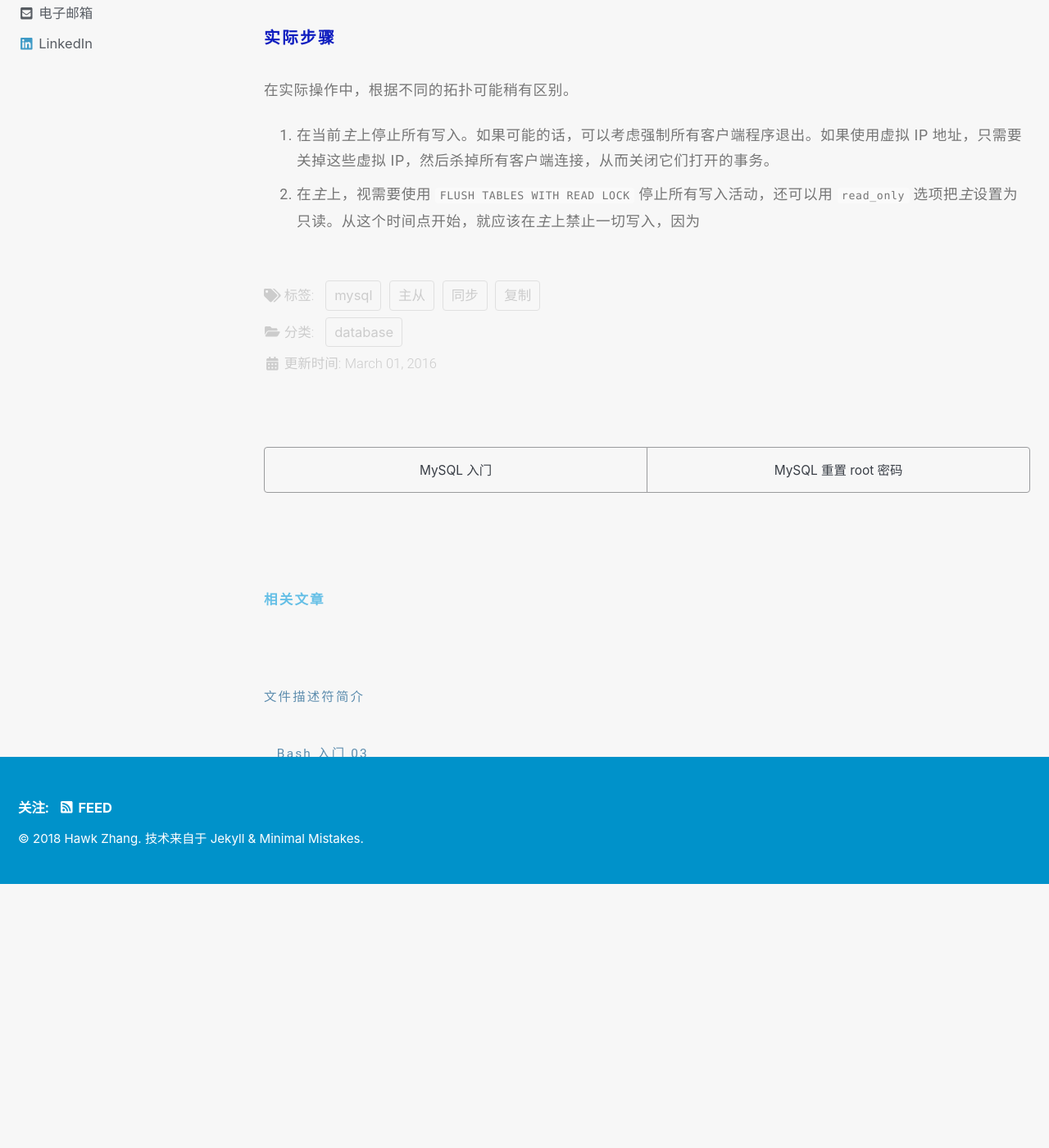
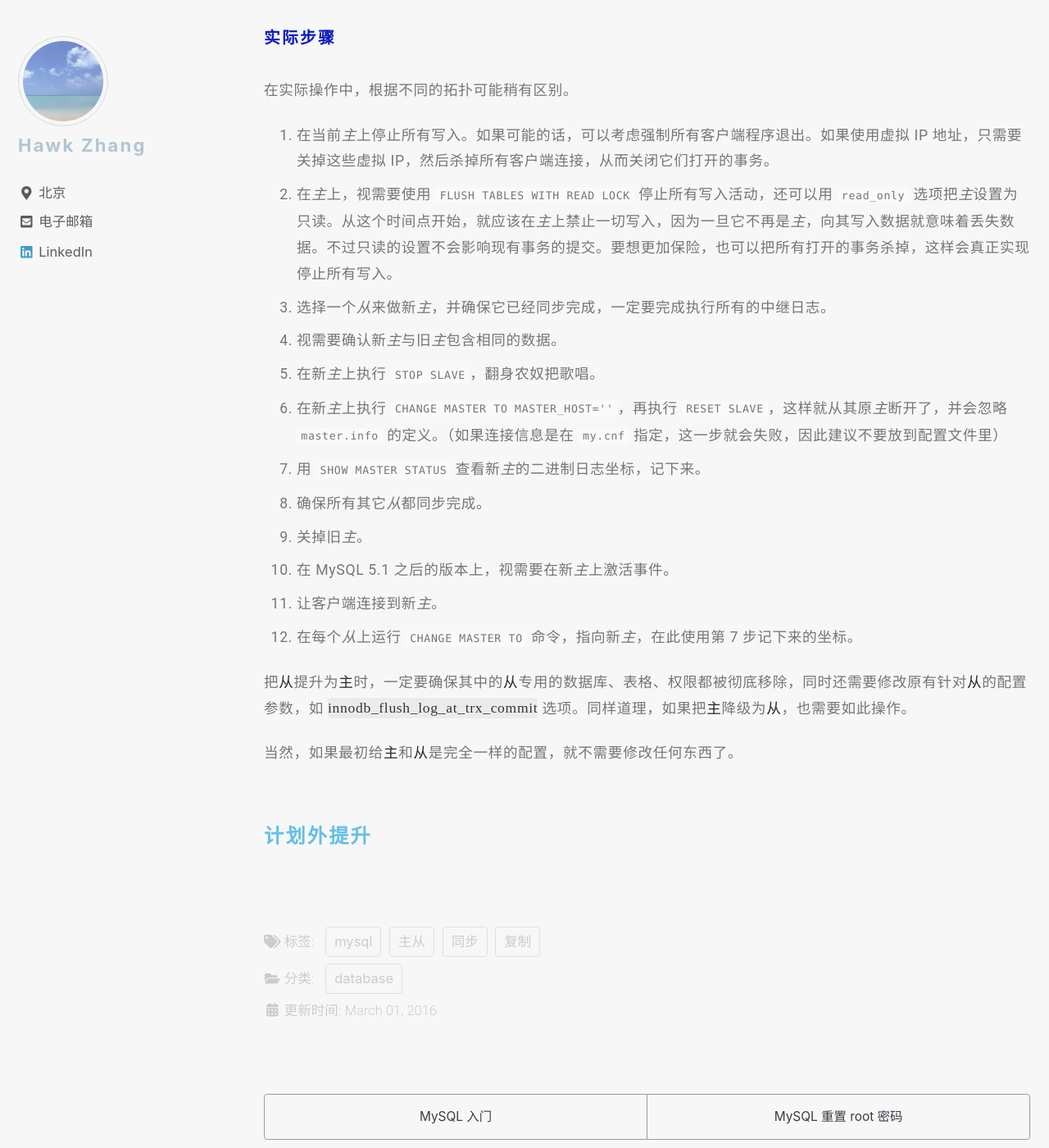
Before and after one commit to narru888/linotes_note, a Jekyll site: the page built from _posts/mysql/2016-03-01-master.slave.md, in a window 1280 px wide and 1400 px high, scrolled down 50079 px. Shown: the whole window at 82% size. Built offline with Jekyll 4.4.1, drawn with Linux system fonts in a browser that asks for light colours; nearby versions of some CDN libraries; a script that is not in the unit is left out; before the commit the page ends 51173 px from its top, so only the background shows below that.

Commit message:
update on 2018-08-16 08:30:01 CST

```diff
--- a/_posts/mysql/2016-03-01-master.slave.md
+++ b/_posts/mysql/2016-03-01-master.slave.md
@@ -1585,4 +1585,23 @@ $ pt-table-checksum --replicate=test.checksum <master_host>
 在实际操作中，根据不同的拓扑可能稍有区别。
 
 1. 在当前*主*上停止所有写入。如果可能的话，可以考虑强制所有客户端程序退出。如果使用虚拟 IP 地址，只需要关掉这些虚拟 IP，然后杀掉所有客户端连接，从而关闭它们打开的事务。
-2. 在*主*上，视需要使用 `FLUSH TABLES WITH READ LOCK` 停止所有写入活动，还可以用 `read_only` 选项把*主*设置为只读。从这个时间点开始，就应该在*主*上禁止一切写入，因为
+2. 在*主*上，视需要使用 `FLUSH TABLES WITH READ LOCK` 停止所有写入活动，还可以用 `read_only` 选项把*主*设置为只读。从这个时间点开始，就应该在*主*上禁止一切写入，因为一旦它不再是*主*，向其写入数据就意味着丢失数据。不过只读的设置不会影响现有事务的提交。要想更加保险，也可以把所有打开的事务杀掉，这样会真正实现停止所有写入。
+3. 选择一个*从*来做新*主*，并确保它已经同步完成，一定要完成执行所有的中继日志。
+4. 视需要确认新*主*与旧*主*包含相同的数据。
+5. 在新*主*上执行 `STOP SLAVE`，翻身农奴把歌唱。
+6. 在新*主*上执行 `CHANGE MASTER TO MASTER_HOST=''`，再执行 `RESET SLAVE`，这样就从其原*主*断开了，并会忽略 `master.info` 的定义。（如果连接信息是在 `my.cnf` 指定，这一步就会失败，因此建议不要放到配置文件里）
+7. 用 `SHOW MASTER STATUS` 查看新*主*的二进制日志坐标，记下来。
+8. 确保所有其它*从*都同步完成。
+9. 关掉旧*主*。
+10. 在 MySQL 5.1 之后的版本上，视需要在新*主*上激活事件。
+11. 让客户端连接到新*主*。
+12. 在每个*从*上运行 `CHANGE MASTER TO` 命令，指向新*主*，在此使用第 7 步记下来的坐标。
+
+把*从*提升为*主*时，一定要确保其中的*从*专用的数据库、表格、权限都被彻底移除，同时还需要修改原有针对*从*的配置参数，如 `innodb_flush_log_at_trx_commit` 选项。同样道理，如果把*主*降级为*从*，也需要如此操作。
+
+当然，如果最初给*主*和*从*是完全一样的配置，就不需要修改任何东西了。
+
+
+
+
+#### 计划外提升
```
Also changed, not shown: other parts of _posts/mysql/2016-03-01-master.slave.md (+1 -1 lines).
